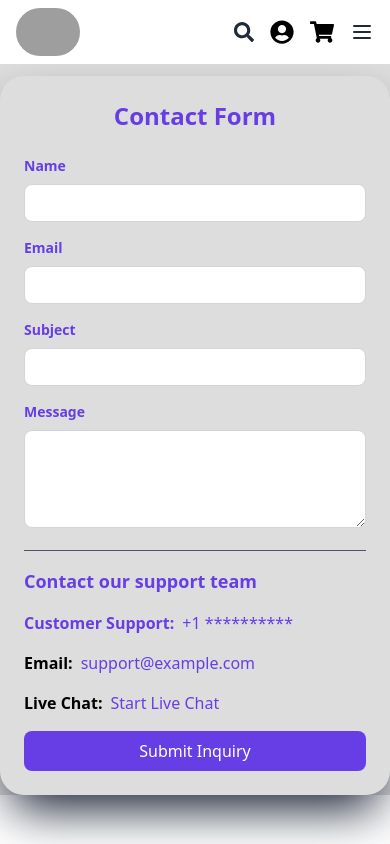
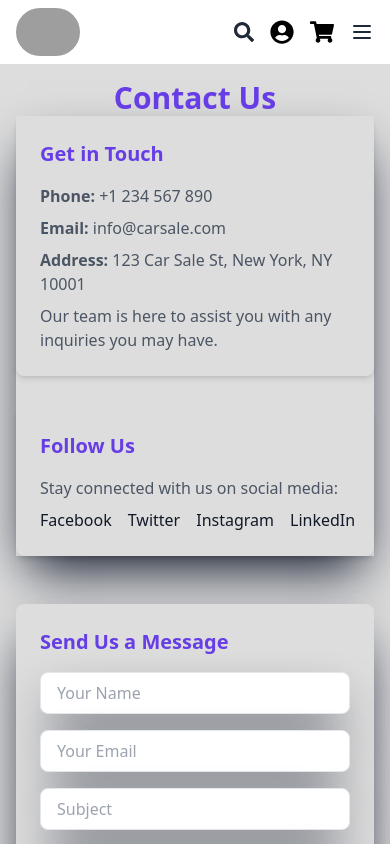
Before and after one commit to Munyia/CarSale, a React (Vite) app: page /contact in a window 390 px wide. Shown: the top 844 px of the page. Built offline with nearby package versions, Linux system fonts and the light colour scheme; grey boxes are pictures that could not be loaded.

Commit message:
responsiveness

```diff
--- a/src/assets/pages/Contact.jsx
+++ b/src/assets/pages/Contact.jsx
@@ -1,130 +1,109 @@
 import React from "react";
 import { Link } from "react-router-dom"; // Importing Link for navigation
 import Header from "../components/Header"; // Importing Header component
+import Footer from "../components/Footer"; // Importing Footer component
 
-// Contact component definition
 const Contact = () => {
   return (
-    <div className="bg-body">
-      {" "}
-      {/* Main container with background */}
+    <div>
       <Header /> {/* Header component for the page */}
-      <div className="max-w-lg my-3 mx-auto bg--600 bg-pry p-6 shadow-2xl bg-body shadow-slate-900 rounded-3xl">
-        {/* Container for the contact form */}
-        <h1 className="text-2xl font-bold text-center mb-6 text-but">
-          Contact Form
-        </h1>
-        {/* Form header */}
+      <div className="max-w-7xl bg-body shadow-2xl shadow-slate-900  mx-auto px-4 sm:px-6 lg:px-8 pt-4 pb-12">
+        <h1 className="text-3xl bg-body font-bold text-but  text-center">Contact Us</h1>
 
-        <form className="space-y-4">
-          {" "}
-          {/* Form with space between elements */}
-          {/* Name input field */}
-          <div>
-            <label
-              htmlFor="name"
-              className="block text-sm font-semibold text-but mb-2"
-            >
-              Name
-            </label>
+        {/* Contact Information Section */}
+        <div className="grid bg-body shadow-slate-900 shadow-2xl  grid-cols-1 md:grid-cols-2 gap-8 mb-12">
+          <div className="bg-body p-6 rounded-lg shadow-md">
+            <h2 className="text-xl font-semibold text-but mb-4">Get in Touch</h2>
+            <p className="text-gray-600 mb-2">
+              <strong>Phone:</strong> +1 234 567 890
+            </p>
+            <p className="text-gray-600 mb-2">
+              <strong>Email:</strong> info@carsale.com
+            </p>
+            <p className="text-gray-600 mb-2">
+              <strong>Address:</strong> 123 Car Sale St, New York, NY 10001
+            </p>
+            <p className="text-gray-600">
+              Our team is here to assist you with any inquiries you may have.
+            </p>
+          </div>
+
+          <div className="bg-body  p-6 rounded-lg shadow-md">
+            <h2 className="text-xl font-semibold text-but mb-4">Follow Us</h2>
+            <p className="text-gray-600 mb-2">Stay connected with us on social media:</p>
+            <div className="flex space-x-4">
+              <Link to="#" className="text-gray-900 hover:text-but transition duration-300">
+                Facebook
+              </Link>
+              <Link to="#" className="text-gray-900 hover:text-but transition duration-300">
+                Twitter
+              </Link>
+              <Link to="#" className="text-gray-900 hover:text-but transition duration-300">
+                Instagram
+              </Link>
+              <Link to="#" className="text-gray-900 hover:text-but transition duration-300">
+                LinkedIn
+              </Link>
+            </div>
+          </div>
+        </div>
+
+        {/* Contact Form Section */}
+        <div className="bg-body shadow-slate-900 shadow-2xl  p-6 rounded-lg mb-12">
+          <h2 className="text-xl font-semibold text-but mb-4">Send Us a Message</h2>
+          <form>
+            <div className="grid grid-cols-1 md:grid-cols-2 gap-4">
+              <input
+                type="text"
+                placeholder="Your Name"
+                className="px-4 py-2 rounded-lg border shadow-slate-900 shadow-2xl focus:outline-none focus:ring-2 focus:ring-but"
+                required
+              />
+              <input
+                type="email"
+                placeholder="Your Email"
+                className="px-4 py-2 rounded-lg border shadow-slate-900 shadow-2xl focus:outline-none focus:ring-2 focus:ring-but"
+                required
+              />
+            </div>
             <input
               type="text"
-              id="name"
-              className="w-full border border-gray-300 rounded-lg px-3 py-2 text-sm focus:outline-none focus:ring-2 focus:ring-blue-500"
+              placeholder="Subject"
+              className="w-full px-4 py-2 shadow-slate-900 shadow-2xl rounded-lg border focus:outline-none focus:ring-2 focus:ring-but mt-4"
               required
             />
-          </div>
-          {/* Email input field */}
-          <div>
-            <label
-              htmlFor="email"
-              className="block text-sm font-semibold text-but mb-2"
-            >
-              Email
-            </label>
-            <input
-              type="email"
-              id="email"
-              className="w-full border border-gray-300 rounded-lg px-3 py-2 text-sm focus:outline-none focus:ring-2 focus:ring-blue-500"
-              required
-            />
-          </div>
-          {/* Subject input field */}
-          <div>
-            <label
-              htmlFor="subject"
-              className="block text-sm font-semibold text-but mb-2"
-            >
-              Subject
-            </label>
-            <input
-              type="text"
-              id="subject"
-              className="w-full border border-gray-300 rounded-lg px-3 py-2 text-sm focus:outline-none focus:ring-2 focus:ring-blue-500"
-              required
-            />
-          </div>
-          {/* Message textarea */}
-          <div>
-            <label
-              htmlFor="message"
-              className="block text-sm font-semibold text-but mb-2"
-            >
-              Message
-            </label>
             <textarea
-              id="message"
+              placeholder="Your Message"
+              className="w-full px-4 py-2 shadow-slate-900 shadow-2xl rounded-lg border focus:outline-none focus:ring-2 focus:ring-but mt-4"
               rows="4"
-              className="w-full border border-gray-300 rounded-lg px-3 py-2 text-sm focus:outline-none focus:ring-2 focus:ring-blue-500"
               required
             ></textarea>
-          </div>
-          {/* Support information section */}
-          <div className="mt-6 border-t border-gray-600 pt-4">
-            <div className="text-lg font-semibold text-but">
-              Contact our support team
-            </div>
-            <div className="mt-4 space-y-4">
-              {/* Customer Support Phone Number */}
-              <div className="flex items-center">
-                <span className="text-but font-semibold mr-2">
-                  Customer Support:
-                </span>
-                <Link to={""} className="text-but hover:underline">
-                  +1 **********
-                </Link>
-              </div>
-
-              {/* Support Email */}
-              <div className="flex items-center">
-                <span className="text-black font-semibold mr-2">Email:</span>
-                <Link to={""} className="text-but hover:underline">
-                  support@example.com
-                </Link>
-              </div>
-
-              {/* Live Chat option */}
-              <div className="flex items-center">
-                <span className="text-black font-semibold mr-2">
-                  Live Chat:
-                </span>
-                <Link to={""} className="text-but hover:underline">
-                  Start Live Chat
-                </Link>
-              </div>
-            </div>
-          </div>
-          {/* Submit button */}
-          <div>
             <button
               type="submit"
-              className="w-full py-2 bg-but hover:text-black text-white rounded-lg hover:bg-blue-700 focus:outline-none focus:ring-2 focus:ring-blue-500"
+              className="bg-but text-white  shadow-slate-900 shadow-2xlpx-6 p-2 rounded-lg hover:bg-body hover:text-but transition duration-300 mt-4"
             >
-              Submit Inquiry
+              Send Message
             </button>
+          </form>
+        </div>
+
+        {/* Map Section */}
+        <div className="bg-body  p-6 rounded-lg shadow-slate-900 shadow-2xl">
+          <h2 className="text-xl font-semibold text-but mb-4">Our Location</h2>
+          <div className="h-64">
+            <iframe
+              title="Google Map"
+              src="https://www.google.com/maps/embed?pb=!1m18!1m12!1m3!1d3021.123456789012!2d-74.0060!3d40.7128!2m3!1f0!2f0!3f0!3m2!1i1024!2i768!4f13.1!3m3!1m2!1s0x89c25a1a2b3c4d5f%3A0x1234567890abcdef!2sCar%20Sale%20Location!5e0!3m2!1sen!2sus!4v1611234567890"
+              width="100%"
+              height="100%"
+              style={{ border: 0 }}
+              allowFullScreen=""
+              loading="lazy"
+            ></iframe>
           </div>
-        </form>
+        </div>
       </div>
+      <Footer /> {/* Footer component for the page */}
     </div>
   );
 };
--- a/src/assets/pages/Home.jsx
+++ b/src/assets/pages/Home.jsx
@@ -65,7 +65,7 @@ const Home = () => {
     <div>
       <Header /> {/* Header component for the page */}
       {/* Carousel for featured slides */}
-      <div className="flex w-full h-screen overflow-hidden object-cover relative">
+      <div className="flex w-full h-screen  overflow-hidden object-cover relative  sm:px-8">
         <div className="w-full m-0 p-0 flex h-auto ">
           <Carousel autoslide={true} autoslideinterval={5000}>
             {slides.map((slide, index) => (
@@ -102,7 +102,7 @@ const Home = () => {
         </div>
       </div>
       {/* Section for searching and browsing cars */}
-      <section className="bg-body py-8">
+      <section className="bg-body py-8  sm:px-8">
         <div className="max-w-7xl mx-auto text-center">
           <h2 className="text-3xl font-bold text-but mb-4">
             Find Your Perfect Car
@@ -184,7 +184,7 @@ const Home = () => {
         </div>
       </section>
       {/* Testimonials section */}
-      <section className="bg-body py-12">
+      <section className="bg-body py-12  sm:px-8">
         <div className="max-w-7xl mx-auto text-center">
           <h2 className="text-3xl font-bold text-but mb-8">
             What Our Customers Say
```
